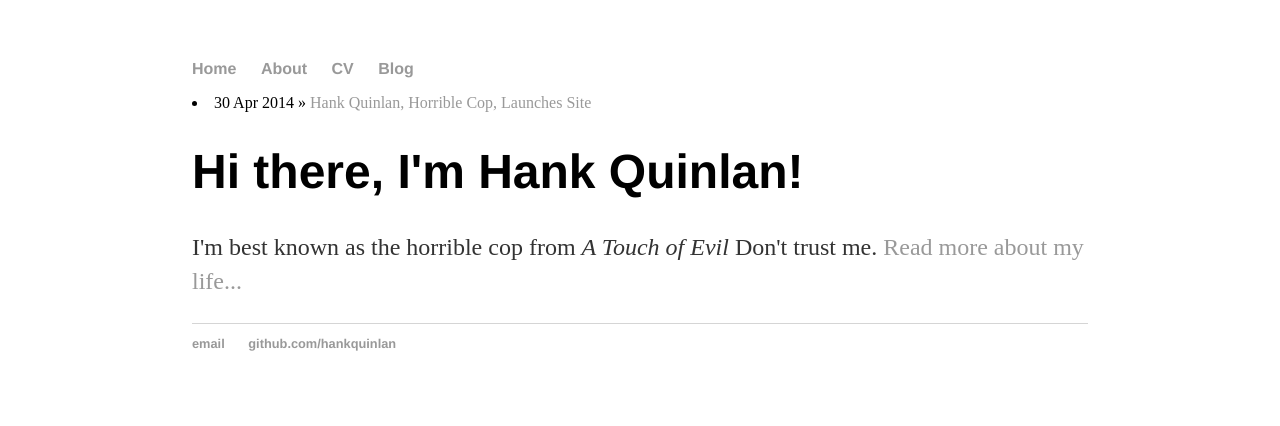
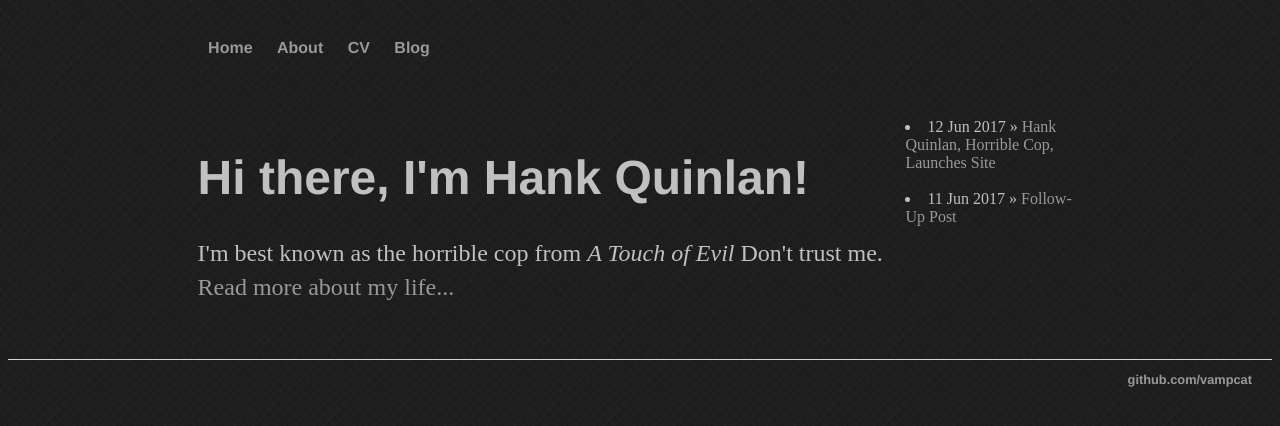
Before and after one commit to vampcat/vampcat.github.io, a Jekyll site: the page built from index.html, in a window 1280 px wide. Shown: the top 426 px of the page. Built offline with Jekyll 4.4.1, drawn with Linux system fonts in a browser that asks for light colours.

Commit message:
Sample post

```diff
--- a/_layouts/default.html
+++ b/_layouts/default.html
@@ -3,11 +3,12 @@
 <html>
 	<head>
 		<title>{{ page.title }}</title>
-		<link rel="stylesheet" type="text/css" href="css/main.css">
+		<link rel="stylesheet" type="text/css" href="/css/main.css">
 	</head>
 
 	<body>
-		<nav>
+		<div id="navbarContainer">
+			<nav id="navbar">
 	    		<ul>
 	        		<li><a href="/">Home</a></li>
 		        	<li><a href="/about">About</a></li>
@@ -15,17 +16,21 @@
 	        		<li><a href="/blog">Blog</a></li>
 	    		</ul>
 			</nav>
+		</div>
 
+		<div id="page_container">
+			<div id ="post_content" class="container">{{ content }}</div>
+
+			<div id="previous_posts">
 				{% for post in site.posts %}
-			<li><span>{{ post.date | date_to_string }}</span> » <a href="{{ post.url }}" title="{{ post.title }}">{{ post.title }}</a></li>
+					<li><span>{{ post.date | date_to_string }}</span> » <a href="{{ post.url }}" title="{{ post.title }}">{{ post.title }}</a></li><br>
 				{% endfor %}
-
-		<div class="container">{{ content }}</div>
+			</div>
+		</div>
 
 		<footer>
     		<ul>
-        		<li><a href="mailto:hankquinlanhub@gmail.com">email</a></li>
-        		<li><a href="https://github.com/hankquinlan">github.com/hankquinlan</a></li>
+        		<li><a href="https://github.com/hankquinlan">github.com/vampcat</a></li>
 			</ul>
 		</footer>
 	</body>
--- /dev/null
+++ b/_posts/2017-06-11-followup-post.md
@@ -0,0 +1,7 @@
+---
+layout: post
+title: "Follow-Up Post"
+date: 2017-06-11
+---
+
+This is a follow-up post.
--- a/_posts/2014-04-30-hank-quinlan-site-launched.md
+++ b/_posts/2017-06-12-hank-quinlan-site-launched.md
@@ -1,7 +1,7 @@
 ---
 layout: post
 title: "Hank Quinlan, Horrible Cop, Launches Site"
-date: 2014-04-30
+date: 2017-06-12
 ---
 
 Well. Finally got around to putting this old website together. Neat thing about it - powered by [Jekyll](http://jekyllrb.com) and I can use Markdown to author my posts. It actually is a lot easier than I thought it was going to be.
--- a/css/main.css
+++ b/css/main.css
@@ -1,6 +1,6 @@
 body {
-    margin: 60px auto;
-    width: 70%;
+    background-image: url("/images/background.jpg");
+    color: #c0c0c0;
 }
 
 nav ul, footer ul {
@@ -13,6 +13,10 @@ nav ul, footer ul {
 nav ul li, footer ul li {
     display: inline;
     margin-right: 20px;
+}
+
+footer ul {
+	text-align: right;
 }
 
 a {
@@ -32,7 +36,6 @@ h1 {
 p {
     font-size: 1.5em;
     line-height: 1.4em;
-    color: #333;
 }
 
 footer {
@@ -48,3 +51,27 @@ ul.posts {
 ul.posts li {
     list-style: none;
 }
+
+#navbarContainer {
+    background-image: url("/images/background.jpg");
+    padding: 15px;
+}
+
+#navbar {
+    margin: 0 auto;
+    width: 70%;
+}
+
+#page_container {
+	display: flex;
+    margin: 30px auto;
+    width: 70%;
+}
+
+#post_content {
+	flex: 4;
+}
+
+#previous_posts {
+	flex: 1;
+}
```
Also changed, not shown: _layouts/post.html (renamed from _layouts/posts.html), images/background.jpg (added), images/headerBackground.jpg (added). Lines whose indentation alone changed are shown as unchanged.
